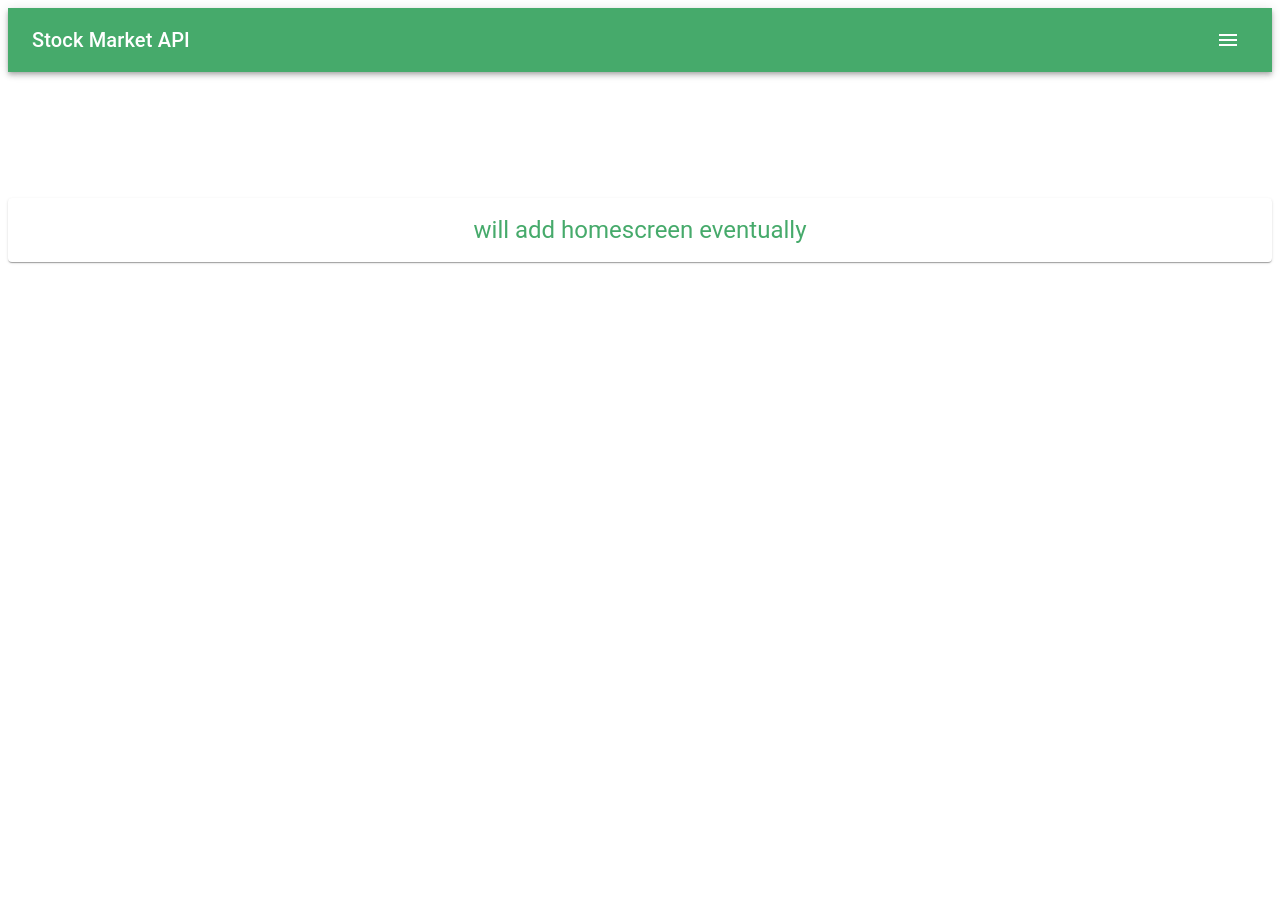
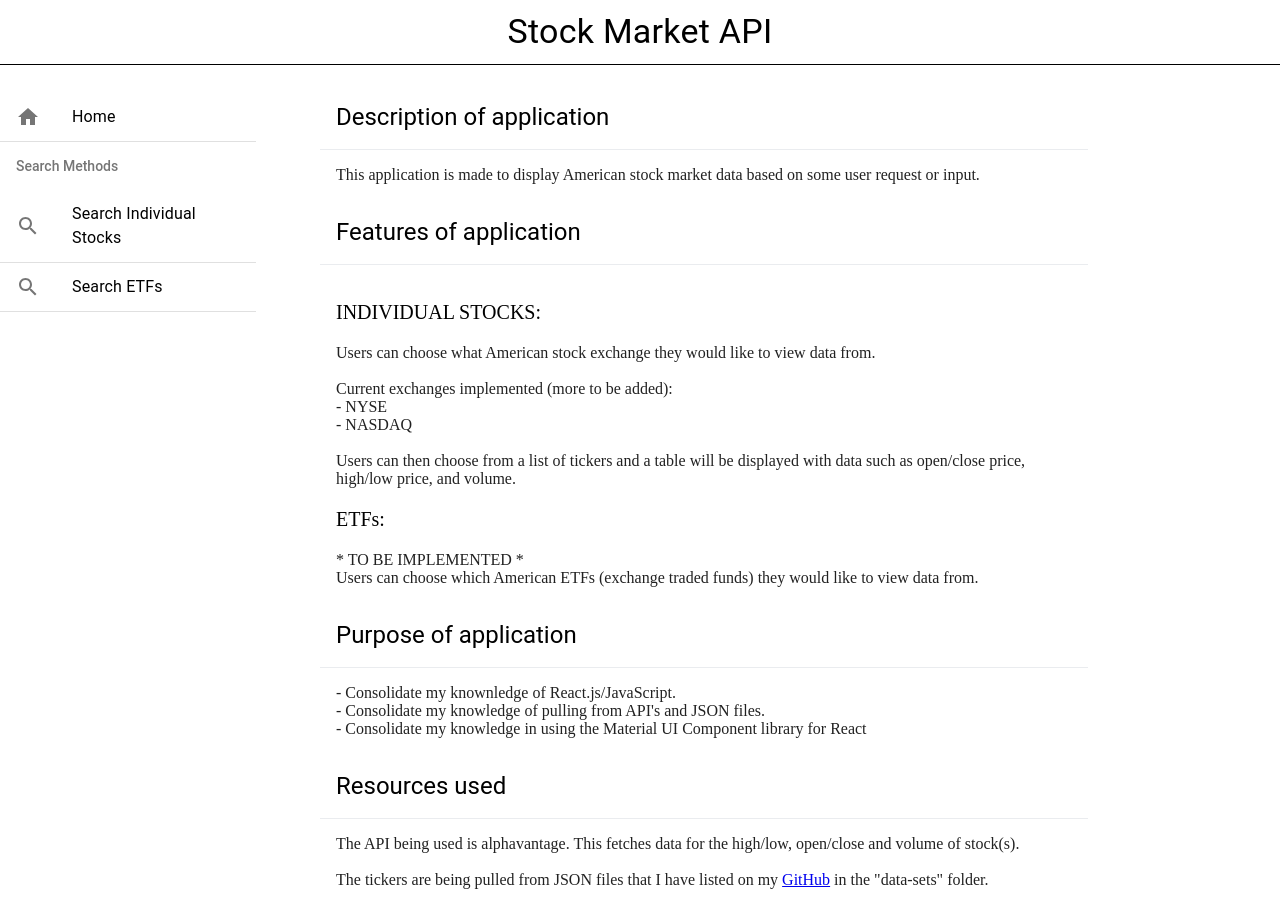
Before and after one commit to michaelivanov1/stock-market-data, a React (Create React App) app: page / in a window 1280 px wide. Before the commit the page ends 800 px from the top, so only its background shows below. Built offline with nearby package versions, Linux system fonts and the light colour scheme.

Commit message:
styled homepage and box

```diff
--- a/src/App.css
+++ b/src/App.css
@@ -1,20 +1,7 @@
-.App {
-  text-align: center;
-}
-
-.App-header {
-  background-color: #282c34;
-  min-height: 100vh;
-  display: flex;
-  flex-direction: column;
-  align-items: center;
-  justify-content: center;
-  font-size: calc(10px + 2vmin);
-  color: white;
-}
-
-.App-link {
-  color: #61dafb;
+/* remove whitespace all around webpage */
+body {
+  margin: 0;
+  width: 100%;
 }
 
 /* smaller phone viewpoints */
--- a/src/App.js
+++ b/src/App.js
@@ -1,6 +1,5 @@
-import React, { useState, useReducer } from "react";
+import React, { useReducer } from "react";
 import { Route, Link, Routes } from "react-router-dom";
-import MenuIcon from "@mui/icons-material/Menu";
 import { ThemeProvider } from "@mui/material/styles";
 import theme from "./theme";
 import HomeComponent from "./Components/HomeComponent";
@@ -8,15 +7,23 @@ import FetchDataComponent from "./Components/FetchDataComponent";
 import {
   Toolbar,
   AppBar,
-  Menu,
-  MenuItem,
-  IconButton,
   Typography,
   Snackbar,
 } from "@mui/material";
 
+import Box from '@mui/material/Box';
+import List from '@mui/material/List';
+import ListItem from '@mui/material/ListItem';
+import ListItemButton from '@mui/material/ListItemButton';
+import ListItemIcon from '@mui/material/ListItemIcon';
+import ListItemText from '@mui/material/ListItemText';
+import HomeIcon from '@mui/icons-material/Home';
+import SearchIcon from '@mui/icons-material/Search';
+import ListSubheader from "@mui/material/ListSubheader";
+import Divider from '@mui/material/Divider';
+
+
 const App = () => {
-
 
   const initialState = {
     snackBarMsg: "",
@@ -37,47 +44,51 @@ const App = () => {
     setState({ snackbarMsg: msg, gotData: true });
   };
 
-  const [anchorEl, setAnchorEl] = useState(null);
-
-
-
-  const handleClose = () => {
-    setAnchorEl(null);
-  };
-
-  const handleClick = (event) => {
-    setAnchorEl(event.currentTarget);
-  };
 
   return (
     <ThemeProvider theme={theme}>
-      <AppBar position="static">
+      <AppBar style={{ position: 'sticky', background: 'white', width: '100%', boxShadow: 'none', borderBottom: '1px solid black', marginBottom: 20 }}>
         <Toolbar>
-          <Typography variant="h6" color="inherit">
+          <Typography variant="h4" color="black" align="center" width="100%">
             Stock Market API
           </Typography>
-          <IconButton
-            onClick={handleClick}
-            color="inherit"
-            style={{ marginLeft: "auto", paddingRight: "1vh" }}
-          >
-            <MenuIcon />
-          </IconButton>
-          <Menu
-            id="simple-menu"
-            anchorEl={anchorEl}
-            open={Boolean(anchorEl)}
-            onClose={handleClose}
-          >
-            <MenuItem onClick={handleClose} component={Link} to="/home">
-              Home
-            </MenuItem>
-            <MenuItem onClick={handleClose} component={Link} to="/main">
-              Fetch Data
-            </MenuItem>
-          </Menu>
         </Toolbar>
       </AppBar>
+
+      {/* bgcolor: 'background.paper' */}
+      <Box sx={styles.boxStyles}>
+        <List direction="column">
+          <ListItem disablePadding>
+            <ListItemButton component={Link} to="/home">
+              <ListItemIcon>
+                <HomeIcon />
+              </ListItemIcon>
+              <ListItemText primary="Home" />
+            </ListItemButton>
+          </ListItem>
+          <Divider />
+          <ListSubheader>Search Methods</ListSubheader>
+          <ListItem disablePadding>
+            <ListItemButton component={Link} to="/main">
+              <ListItemIcon>
+                <SearchIcon />
+              </ListItemIcon>
+              <ListItemText primary="Search Individual Stocks" />
+            </ListItemButton>
+          </ListItem>
+          <Divider />
+          <ListItem disablePadding>
+            <ListItemButton component={Link} to="/main">
+              <ListItemIcon>
+                <SearchIcon />
+              </ListItemIcon>
+              <ListItemText primary="Search ETFs" />
+            </ListItemButton>
+          </ListItem>
+          <Divider />
+        </List>
+      </Box>
+
       <div>
         <Routes>
           <Route path="/" element={<HomeComponent dataFromChild={dataFromChild} />} />
@@ -94,4 +105,17 @@ const App = () => {
     </ThemeProvider>
   );
 };
+
+const styles = {
+  boxStyles: {
+    maxWidth: '20%',
+    position: 'absolute',
+
+    "@media (max-width: 850px)": {
+      maxWidth: '100%',
+      position: 'relative',
+    }
+  }
+}
+
 export default App;
--- a/src/Components/HomeComponent.js
+++ b/src/Components/HomeComponent.js
@@ -4,20 +4,60 @@ import theme from "../theme";
 import {
     Card,
     CardHeader,
+    CardContent,
 } from "@mui/material";
 import "../App.css";
 
 const HomeComponent = () => {
     return (
         <ThemeProvider theme={theme}>
-            <Card style={{ marginTop: "10%" }}>
+            <Card style={{ marginLeft: '25%', width: '60%', boxShadow: 'none' }}>
                 <CardHeader
-                    style={{ color: theme.palette.primary.main, textAlign: "center" }}
-                    title="will add homescreen eventually"
+                    style={{ color: 'black', borderBottom: '1px solid #eaecef' }}
+                    title="Description of application"
+                    titleTypographyProps={{ variant: 'h5' }}
                 />
+                <CardContent>This application is made to display American stock market data based on some user request or input.
+                </CardContent>
+                <CardHeader
+                    style={{ color: 'black', borderBottom: '1px solid #eaecef' }}
+                    title="Features of application"
+                    titleTypographyProps={{ variant: 'h5' }}
+                />
+                <CardContent>
+                    <p style={{ fontSize: 20, color: 'black' }}>INDIVIDUAL STOCKS:</p>
+                    Users can choose what American stock exchange they would like to view data from.
+                    <br /><br />
+                    Current exchanges implemented (more to be added):
+                    <br />- NYSE
+                    <br />- NASDAQ
+                    <br /><br />Users can then choose from a list of tickers and a table will be displayed with data such as open/close price, high/low price, and volume.
+                    <p style={{ fontSize: 20, color: 'black' }}>ETFs:</p>
+                    * TO BE IMPLEMENTED *
+                    <br />
+                    Users can choose which American ETFs (exchange traded funds) they would like to view data from.
+                </CardContent>
+                <CardHeader
+                    style={{ color: 'black', borderBottom: '1px solid #eaecef' }}
+                    title="Purpose of application"
+                    titleTypographyProps={{ variant: 'h5' }}
+                />
+                <CardContent>- Consolidate my knownledge of React.js/JavaScript.
+                    <br />- Consolidate my knowledge of pulling from API's and JSON files.
+                    <br />- Consolidate my knowledge in using the Material UI Component library for React
+                </CardContent>
+                <CardHeader
+                    style={{ color: 'black', borderBottom: '1px solid #eaecef' }}
+                    title="Resources used"
+                    titleTypographyProps={{ variant: 'h5' }}
+                />
+                <CardContent>The API being used is alphavantage. This fetches data for the high/low, open/close and volume of stock(s).
+                    <br /><br />The tickers are being pulled from JSON files that I have listed on my <a href="https://github.com/michaelivanov1/stock-market-data">GitHub</a> in the "data-sets" folder.
+                </CardContent>
             </Card>
-        </ThemeProvider>
+        </ThemeProvider >
     );
 };
 
+
 export default HomeComponent;
```
